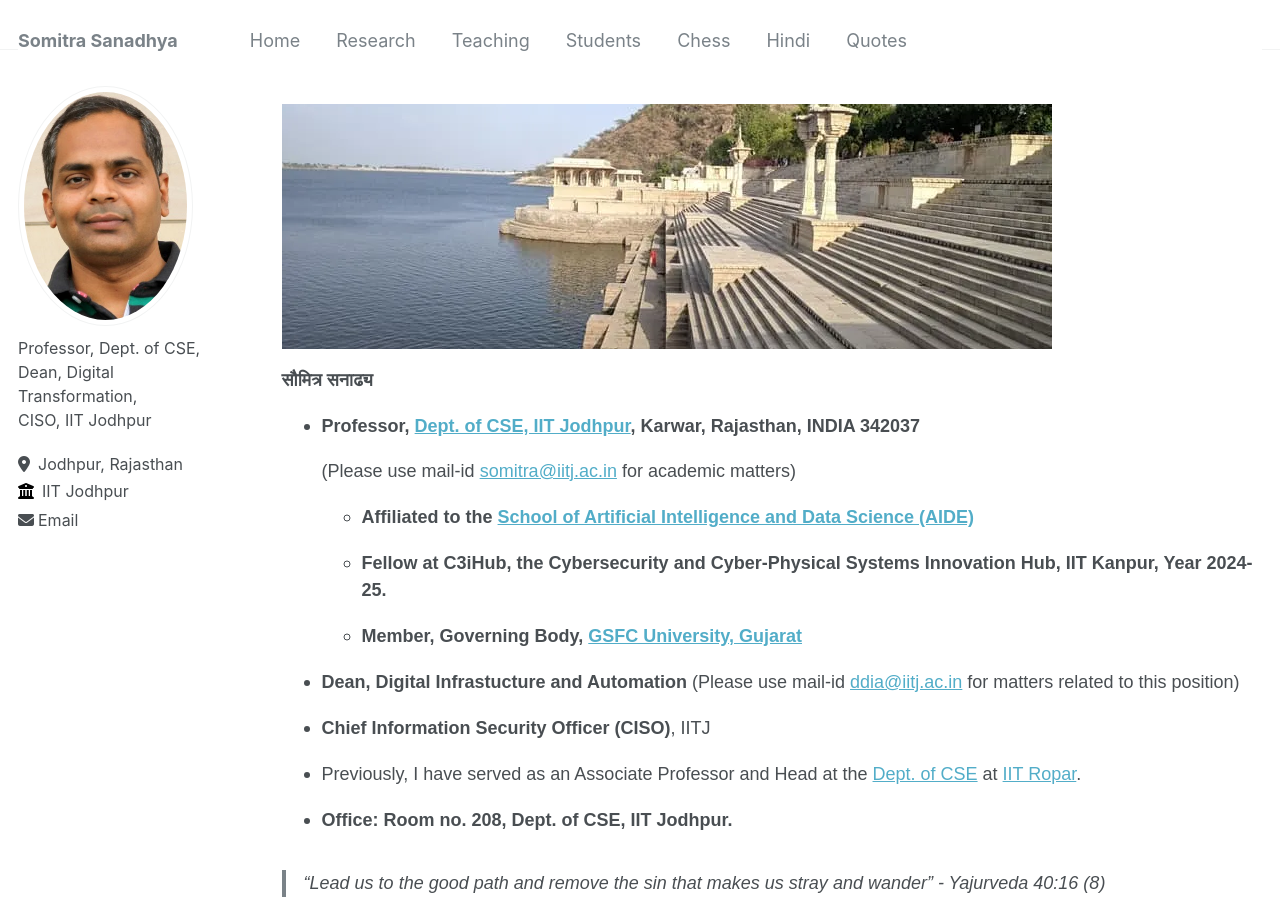
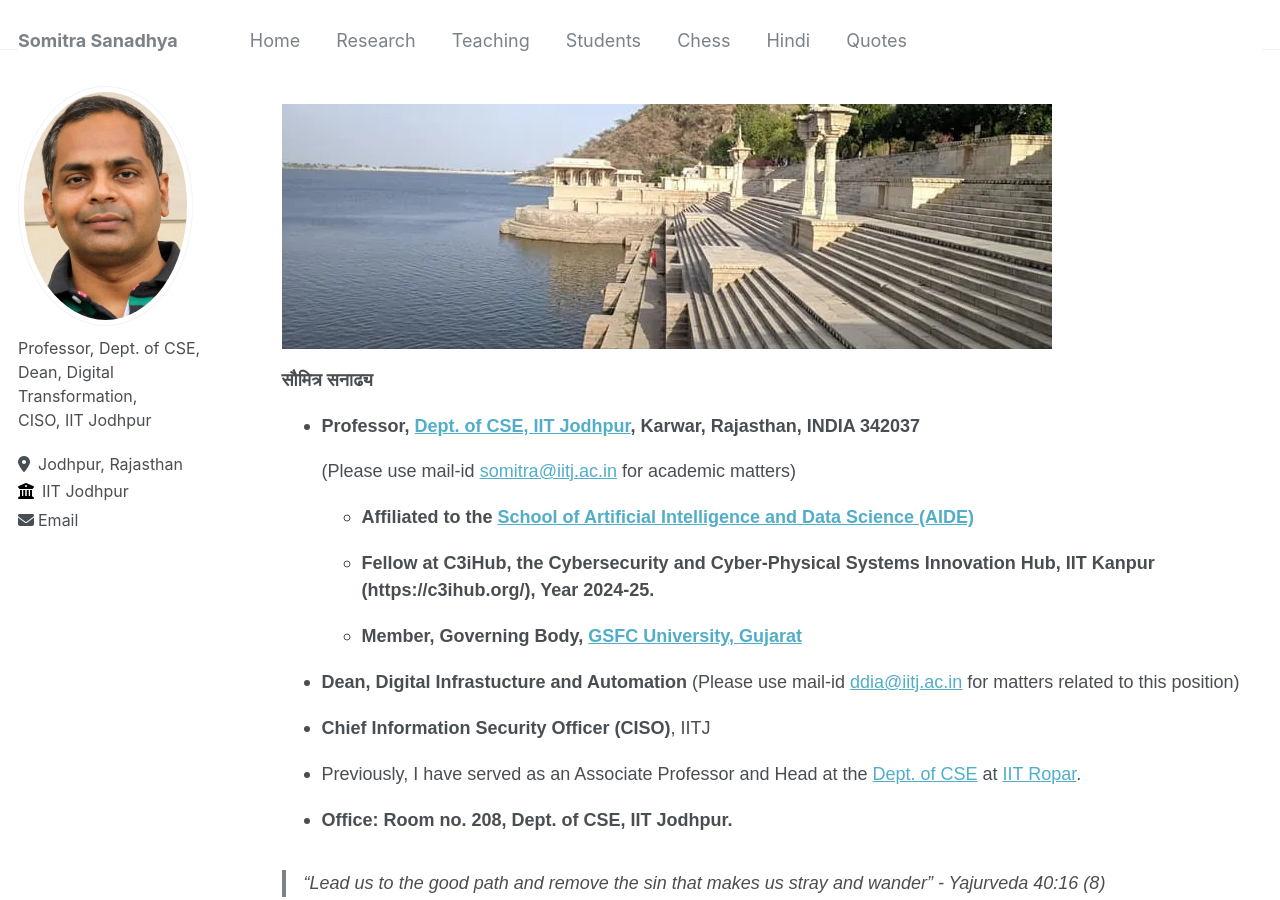
Before and after one commit to somitra-sanadhya/somitra-sanadhya.github.io, a Jekyll site: the page built from _pages/about.md, in a window 1280 px wide and 900 px high. Built offline with Jekyll 4.4.1, drawn with Linux system fonts in a browser that asks for light colours; part of the change alters nothing that is shown.

Commit message:
Update about.md

```diff
--- a/_pages/about.md
+++ b/_pages/about.md
@@ -17,7 +17,7 @@ redirect_from:
 
     + **Affiliated to the [School of Artificial Intelligence and Data Science (AIDE)](https://aide.iitj.ac.in/)**
 
-    + **Fellow at C3iHub, the Cybersecurity and Cyber-Physical Systems Innovation Hub, IIT Kanpur, Year 2024-25.**
+    + **Fellow at C3iHub, the Cybersecurity and Cyber-Physical Systems Innovation Hub, IIT Kanpur (https://c3ihub.org/), Year 2024-25.**
 
     + **Member, Governing Body, [GSFC University, Gujarat](https://www.gsfcuniversity.ac.in/)**
 
```
